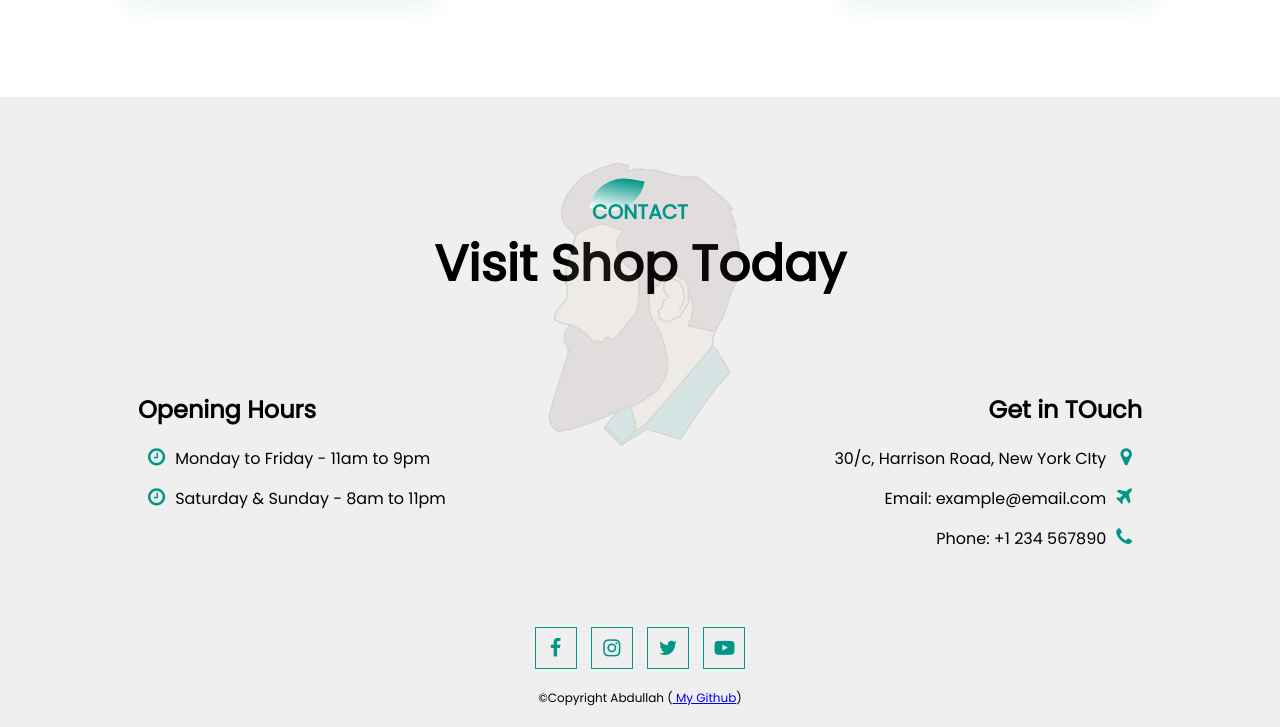
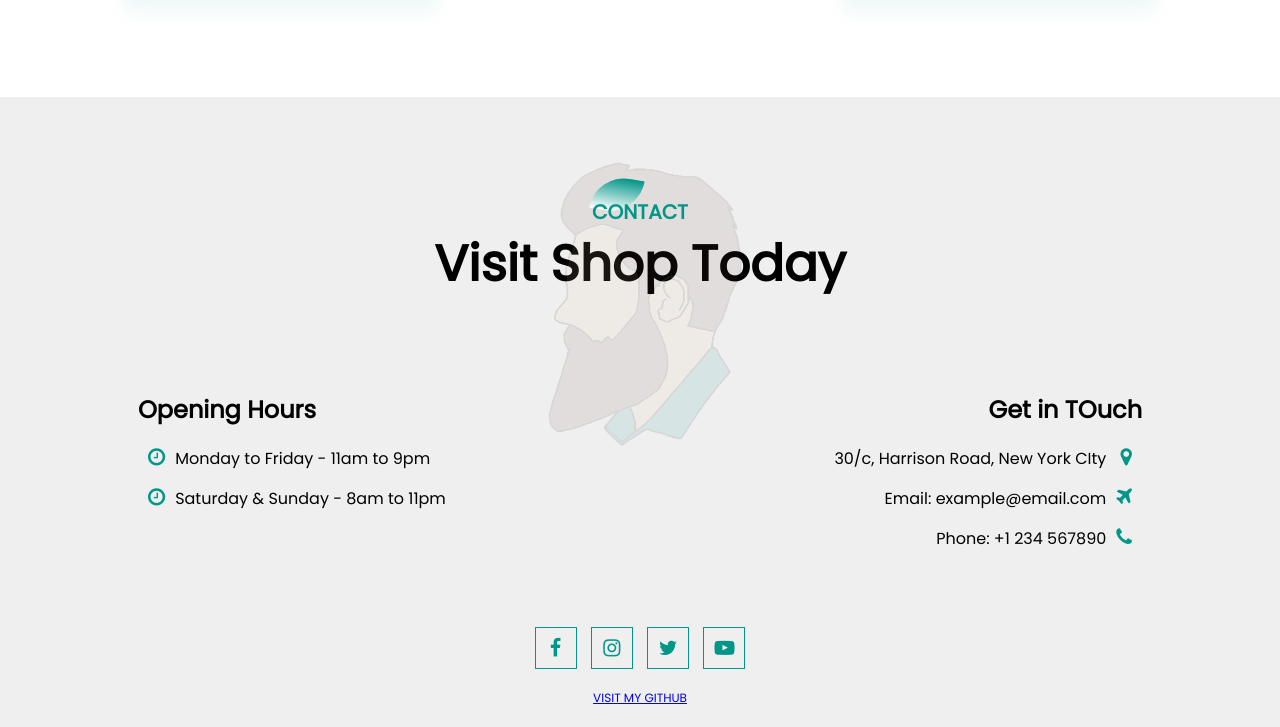
Before and after one commit to kawserabdullah/Website-Design-Static, a plain HTML site: page index.html in a window 1280 px wide. Shown: the part 3111-3838 px from the top of the page. Drawn offline with Linux system fonts and the light colour scheme; some packages are replaced by stand-ins of ours; a script that the page names is missing.

Commit message:
Update index.html

```diff
--- a/index.html
+++ b/index.html
@@ -210,7 +210,7 @@
             <i class="fa fa-instagram"></i>
             <i class="fa fa-twitter"></i>
             <i class="fa fa-youtube-play"></i>
-            <p>©Copyright Abdullah (<a href="https://github.com/kawserabdullah/"> My Github</a>)</p>
+            <p><a href="https://github.com/kawserabdullah/"> VISIT MY GITHUB </a></p>
         </div>
      </section>
 
```
